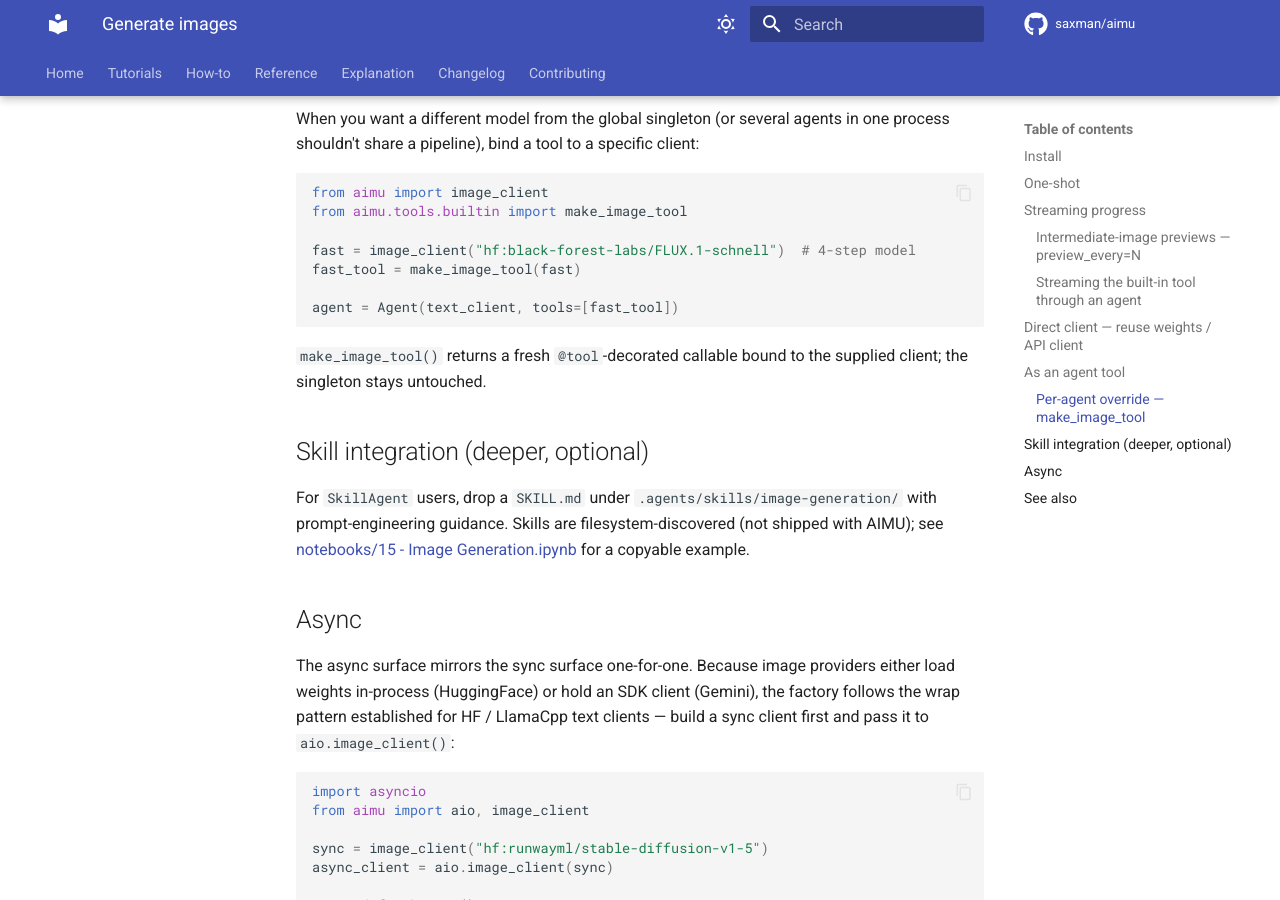
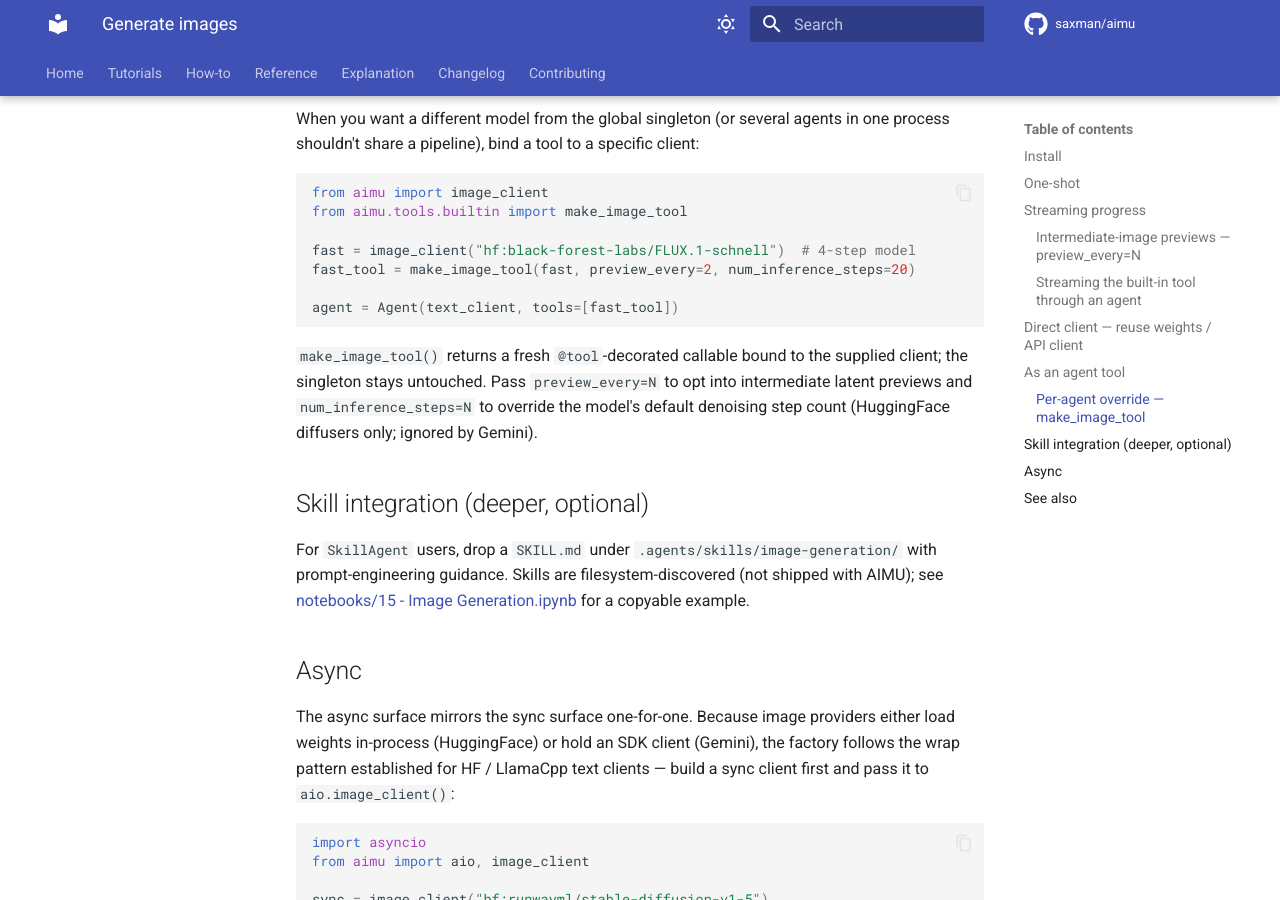
Before and after one commit to saxman/aimu, an MkDocs documentation site: the page built from docs/how-to/generate-images.md, in a window 1280 px wide and 900 px high, scrolled down 3772 px. Built offline with MkDocs 1.6.1 and Material for MkDocs 9.7.7, drawn with Linux system fonts in a browser that asks for light colours; comment, search, counter and statistics services are not loaded.

Commit message:
added image and audio generation tool step control to docs

````diff
--- a/docs/how-to/generate-images.md
+++ b/docs/how-to/generate-images.md
@@ -162,12 +162,12 @@ from aimu import image_client
 from aimu.tools.builtin import make_image_tool
 
 fast = image_client("hf:black-forest-labs/FLUX.1-schnell")  # 4-step model
-fast_tool = make_image_tool(fast)
+fast_tool = make_image_tool(fast, preview_every=2, num_inference_steps=20)
 
 agent = Agent(text_client, tools=[fast_tool])
 ```
 
-`make_image_tool()` returns a fresh `@tool`-decorated callable bound to the supplied client; the singleton stays untouched.
+`make_image_tool()` returns a fresh `@tool`-decorated callable bound to the supplied client; the singleton stays untouched. Pass `preview_every=N` to opt into intermediate latent previews and `num_inference_steps=N` to override the model's default denoising step count (HuggingFace diffusers only; ignored by Gemini).
 
 ## Skill integration (deeper, optional)
 
````
Also changed, not shown: docs/how-to/generate-audio.md (+2 -2 lines).
